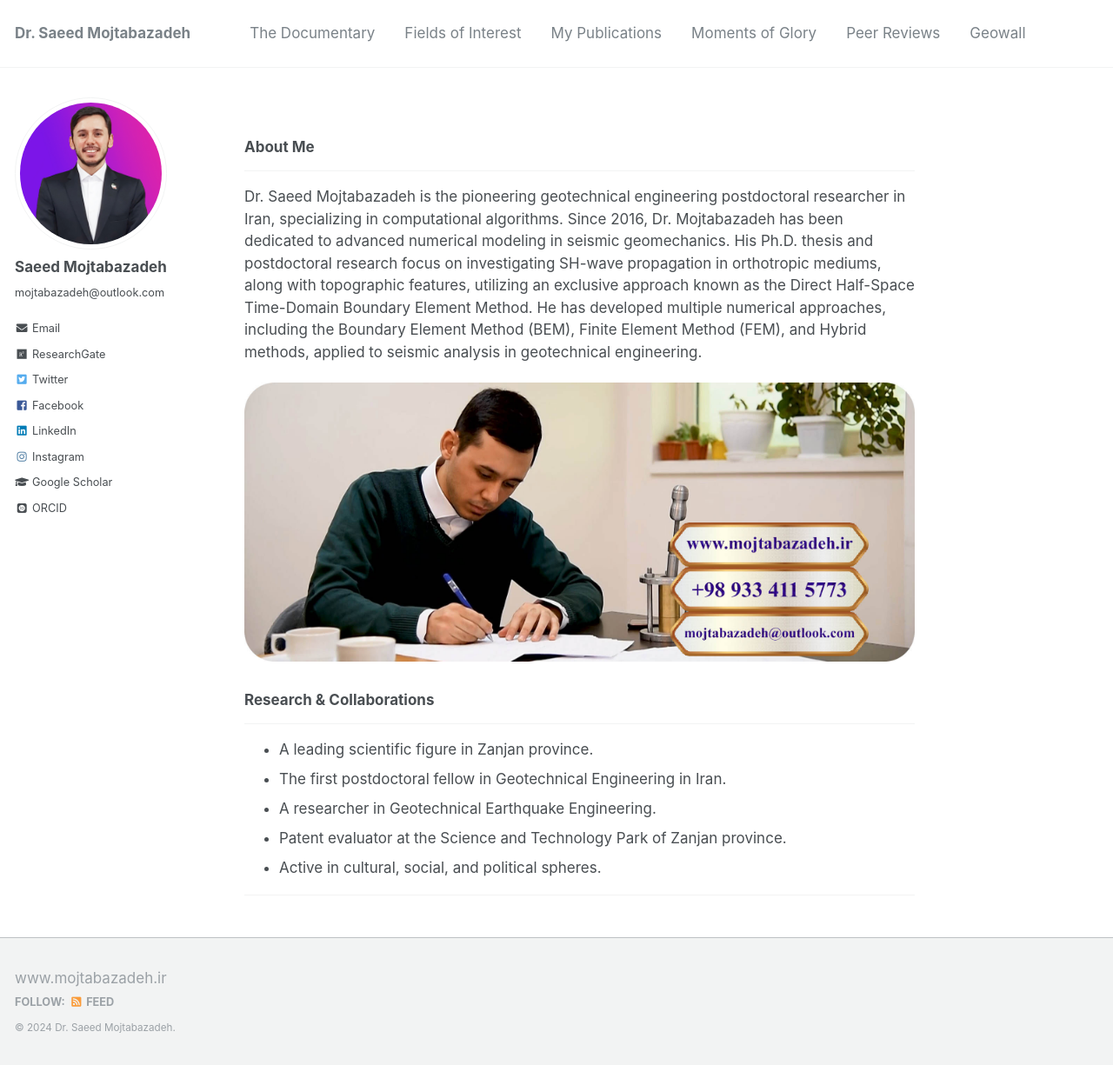
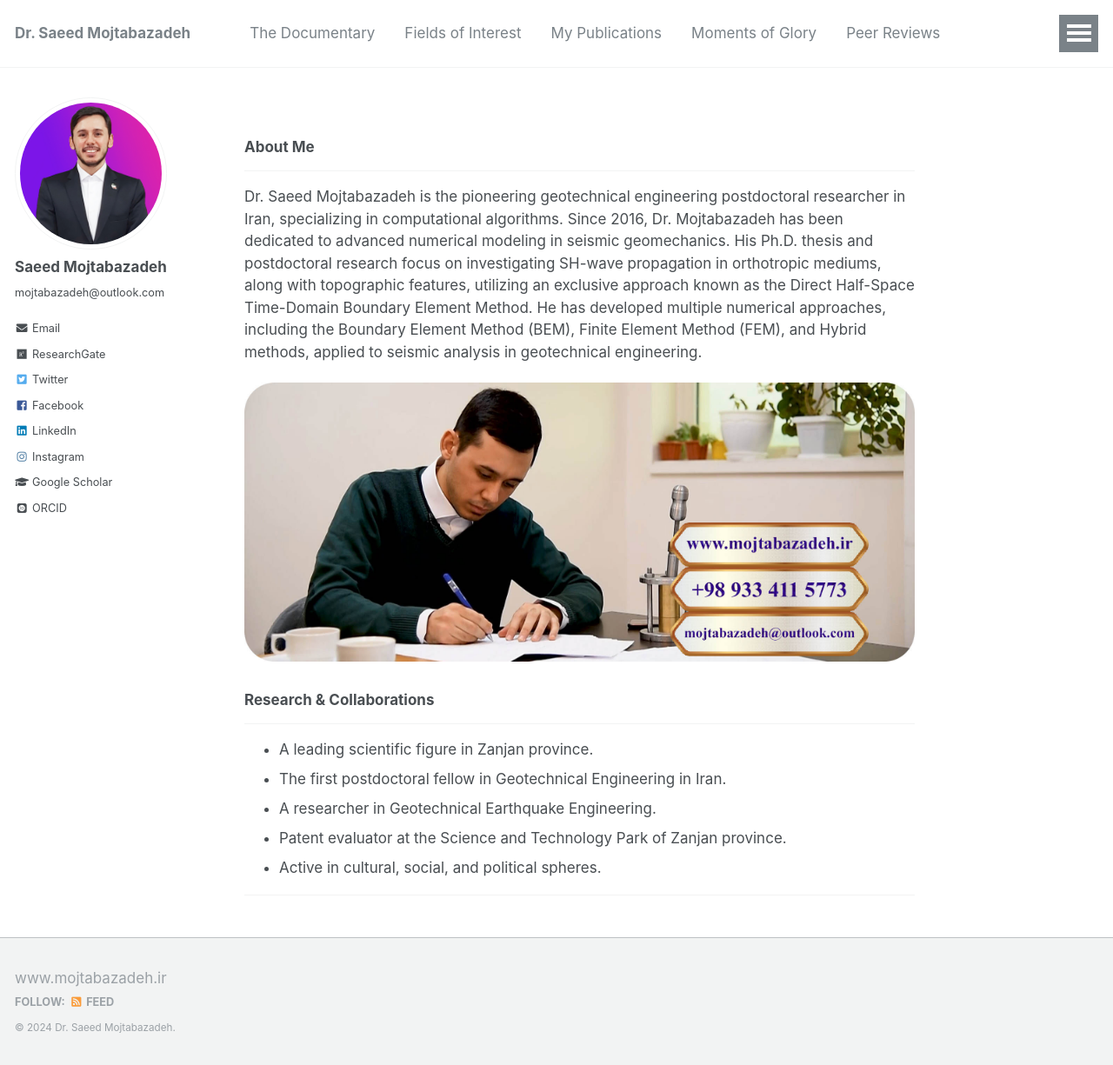
Before and after one commit to mojtabazadeh/mojtabazadeh.github.io, a Jekyll site: the page built from _pages/about.md, in a window 1280 px wide and 1225 px high. Shown: the whole window at 87% size. Built offline with Jekyll 4.4.1, drawn with Linux system fonts in a browser that asks for light colours; some web fonts are replaced.

Commit message:
Update navigation.yml

```diff
--- a/_data/navigation.yml
+++ b/_data/navigation.yml
@@ -15,10 +15,5 @@
   - title: "Peer Reviews"
     url: /reviews/
 
-  - title: "Geowall"
-    url: /geowall/
-
-
-
-#  - title: "Photo Gallery"
-#    url: /gallery/
+  - title: "Photo Gallery"
+    url: /gallery/
```
